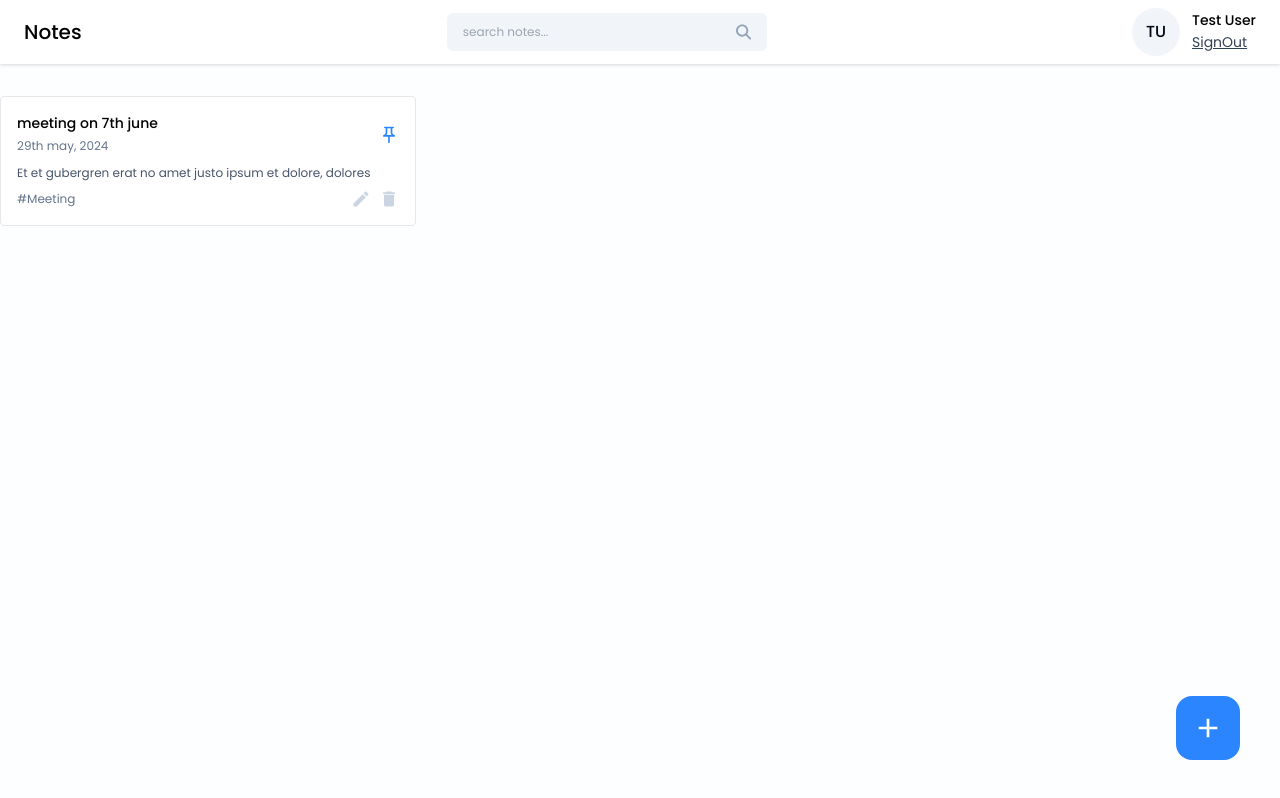
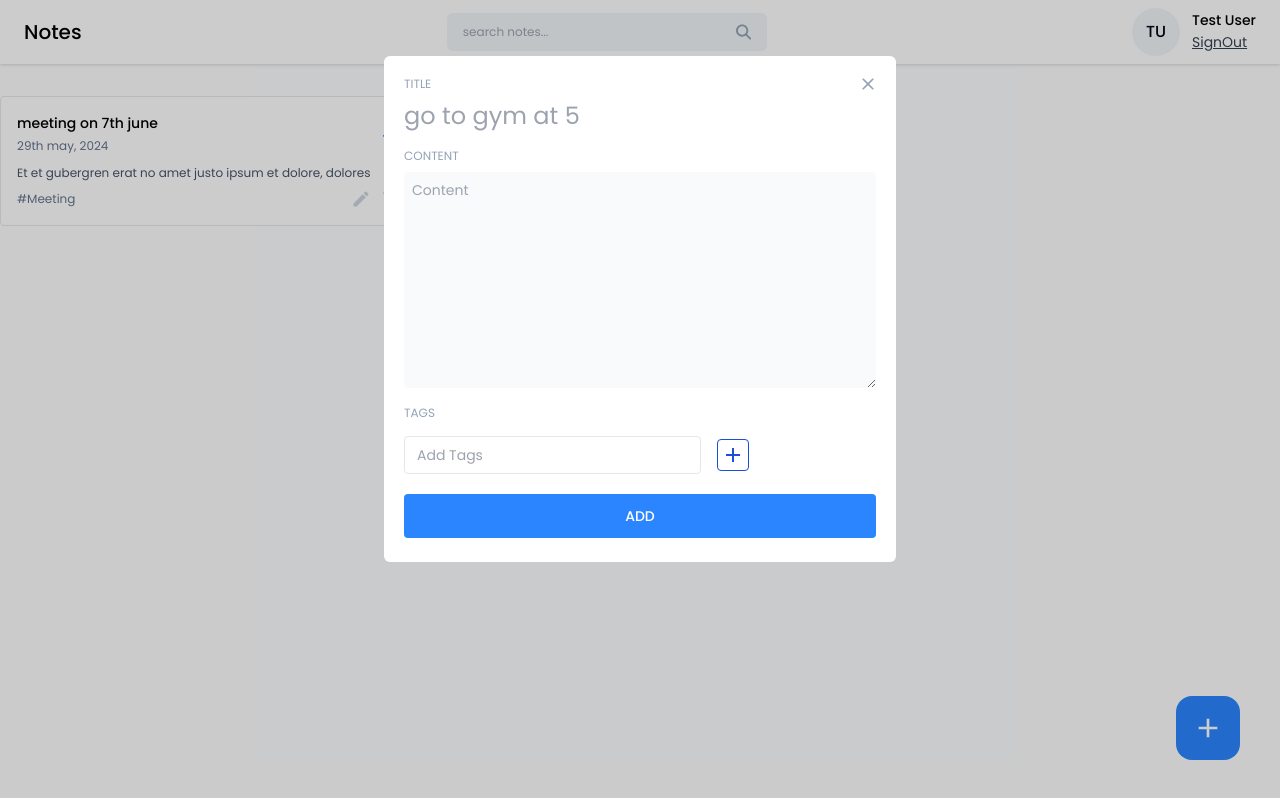
Before and after one commit to REDOWAN038/notes-app, a React (Vite) app in the folder client/: page /dashboard in a window 1280 px wide. Both pictures are taken after a click on the button 1208 px from the left and 728 px from the top of the page. Built offline with nearby package versions, Linux system fonts and the light colour scheme.

Commit message:
design the modal

```diff
--- a/client/package.json
+++ b/client/package.json
@@ -13,6 +13,7 @@
     "react": "^18.2.0",
     "react-dom": "^18.2.0",
     "react-icons": "^5.2.1",
+    "react-modal": "^3.16.1",
     "react-router-dom": "^6.23.1"
   },
   "devDependencies": {
--- /dev/null
+++ b/client/src/components/AddEditNotes/AddEditNotes.jsx
@@ -0,0 +1,55 @@
+import { useState } from "react"
+import Tag from "../Tag/Tag"
+import { MdClose } from "react-icons/md"
+
+const AddEditNotes = ({ onClose }) => {
+    const [title, setTitle] = useState("")
+    const [content, setContent] = useState("")
+    const [tags, setTags] = useState([])
+    return (
+        <div className='relative'>
+            <button
+                className='w-10 h-10 rounded-full flex items-center justify-center absolute -top-3 -right-3 hover:bg-slate-50'
+                onClick={onClose}
+            >
+                <MdClose className='text-xl text-slate-400' />
+            </button>
+            <div className='flex flex-col gap-2'>
+                <label className='input-label'>TITLE</label>
+                <input
+                    type='text'
+                    className='text-2xl text-slate-950 outline-none'
+                    placeholder='go to gym at 5'
+                    value={title}
+                    onChange={(e) => setTitle(e.target.value)}
+                />
+            </div>
+
+            <div className='flex flex-col gap-2 mt-4'>
+                <label className='input-label'>CONTENT</label>
+                <textarea
+                    type='text'
+                    placeholder='Content'
+                    rows={10}
+                    value={content}
+                    onChange={(e) => setContent(e.target.value)}
+                    className='text-slate-950 text-sm outline-none bg-slate-50 p-2 rounded'
+                />
+            </div>
+
+            <div className='mt-3'>
+                <label className='input-label'>TAGS</label>
+                <Tag tags={tags} setTags={setTags} />
+            </div>
+
+            <button
+                className='btn-primary font-medium mt-5 p-3'
+                onClick={() => {}}
+            >
+                ADD
+            </button>
+        </div>
+    )
+}
+
+export default AddEditNotes
--- /dev/null
+++ b/client/src/components/Tag/Tag.jsx
@@ -0,0 +1,68 @@
+import { useState } from "react"
+import { MdAdd, MdClose } from "react-icons/md"
+const Tag = ({ tags, setTags }) => {
+    const [tag, setTag] = useState("")
+    const handleTag = (e) => {
+        setTag(e.target.value)
+    }
+
+    const addNewTag = () => {
+        if (tag.trim !== "") {
+            setTags([...tags, tag.trim()])
+            setTag("")
+        }
+    }
+
+    const handleKeyDown = (e) => {
+        if (e.key == "Enter") {
+            addNewTag()
+        }
+    }
+
+    const handleRemoveTag = (removeTag) => {
+        setTags(tags.filter((val) => val !== removeTag))
+    }
+
+    return (
+        <div>
+            {tags?.length > 0 ? (
+                <div className='flex items-center gap-2 flex-wrap mt-2'>
+                    {tags.map((val, idx) => (
+                        <span
+                            key={idx}
+                            className='flex items-center gap-2 text-sm text-slate-900 bg-slate-100 px-3 py-1 rounded'
+                        >
+                            # {val}
+                            <button
+                                onClick={() => {
+                                    handleRemoveTag(val)
+                                }}
+                            >
+                                <MdClose />
+                            </button>
+                        </span>
+                    ))}
+                </div>
+            ) : null}
+
+            <div className='flex items-center gap-4 mt-3'>
+                <input
+                    type='text'
+                    className='text-sm bg-transparent border px-3 py-2 rounded outline-none'
+                    placeholder='Add Tags'
+                    value={tag}
+                    onChange={handleTag}
+                    onKeyDown={handleKeyDown}
+                />
+                <button
+                    className='w-8 h-8 flex items-center justify-center rounded border border-blue-700 hover:bg-blue-700'
+                    onClick={() => addNewTag()}
+                >
+                    <MdAdd className='text-2xl text-blue-700 hover:text-white' />
+                </button>
+            </div>
+        </div>
+    )
+}
+
+export default Tag
--- a/client/src/index.css
+++ b/client/src/index.css
@@ -27,4 +27,8 @@
     .icon-btn {
         @apply text-xl text-slate-300 cursor-pointer hover:text-primary;
     }
+
+    .input-label {
+        @apply text-xs text-slate-400;
+    }
 }
--- a/client/src/pages/Home/Home.jsx
+++ b/client/src/pages/Home/Home.jsx
@@ -1,7 +1,15 @@
 import { MdAdd } from "react-icons/md"
+import Modal from "react-modal"
 import Note from "../../components/Note/Note"
+import AddEditNotes from "../../components/AddEditNotes/AddEditNotes"
+import { useState } from "react"
 
 export const Home = () => {
+    const [openModal, setOpenModal] = useState({
+        isShown: false,
+        type: "add",
+        data: null,
+    })
     return (
         <>
             <div className='container mx-auto'>
@@ -19,9 +27,36 @@
                 </div>
             </div>
 
-            <button className='w-16 h-16 flex items-center justify-center rounded-2xl bg-primary hover:bg-blue-600 absolute right-10 bottom-10'>
+            <button
+                className='w-16 h-16 flex items-center justify-center rounded-2xl bg-primary hover:bg-blue-600 absolute right-10 bottom-10'
+                onClick={() => {
+                    setOpenModal({ isShown: true, type: "add", data: null })
+                }}
+            >
                 <MdAdd className='text-[32px] text-white' />
             </button>
+
+            <Modal
+                isOpen={openModal.isShown}
+                onRequestClose={() => {}}
+                style={{
+                    overlay: {
+                        backgroundColor: "rgba(0,0,0,0.2)",
+                    },
+                }}
+                contentLabel=''
+                className='w-[40%] max-h-3/4 bg-white rounded-md mx-auto mt-14 p-5 overflow-scroll'
+            >
+                <AddEditNotes
+                    onClose={() => {
+                        setOpenModal({
+                            isShown: false,
+                            type: "add",
+                            data: null,
+                        })
+                    }}
+                />
+            </Modal>
         </>
     )
 }
```
Also changed, not shown: 1 other file (tests, documents, lock files or other folders).
